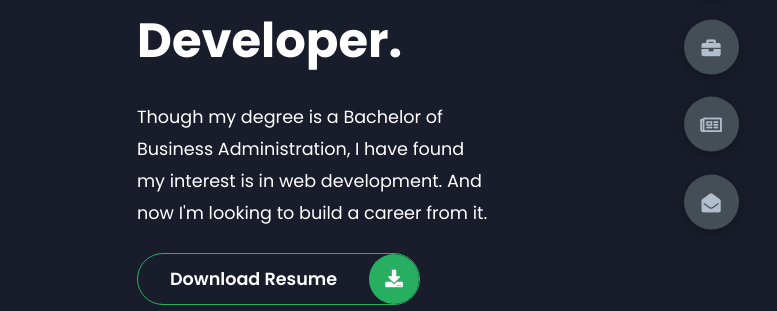
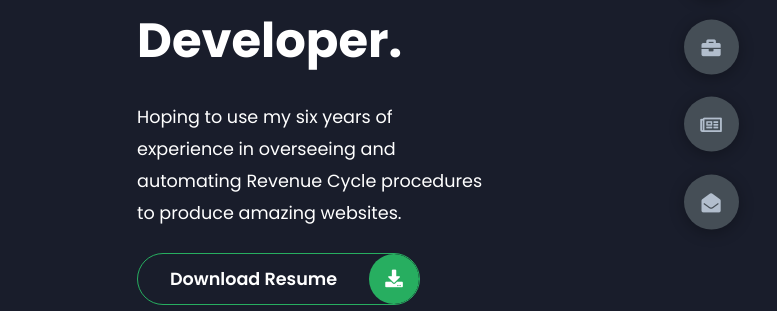
Before and after one commit to CallMePin/PortfolioV1, a plain HTML site: page index.html in a window 1280 px wide. Shown: the part 353-664 px from the top of the page, 503-1280 px from the left. Drawn offline with Linux system fonts and the light colour scheme.

Commit message:
Updated mission statement

```diff
--- a/index.html
+++ b/index.html
@@ -26,7 +26,7 @@
                     A Web Developer.
                 </h1>
                 <p>
-                    Though my degree is a Bachelor of Business Administration, I have found my interest is in web development. And now I'm looking to build a career from it.
+                    Hoping to use my six years of experience in overseeing and automating Revenue Cycle procedures to produce amazing websites.
                 </p>
                 <div class="btn-con">
                     <a href="" class="main-btn">
```
